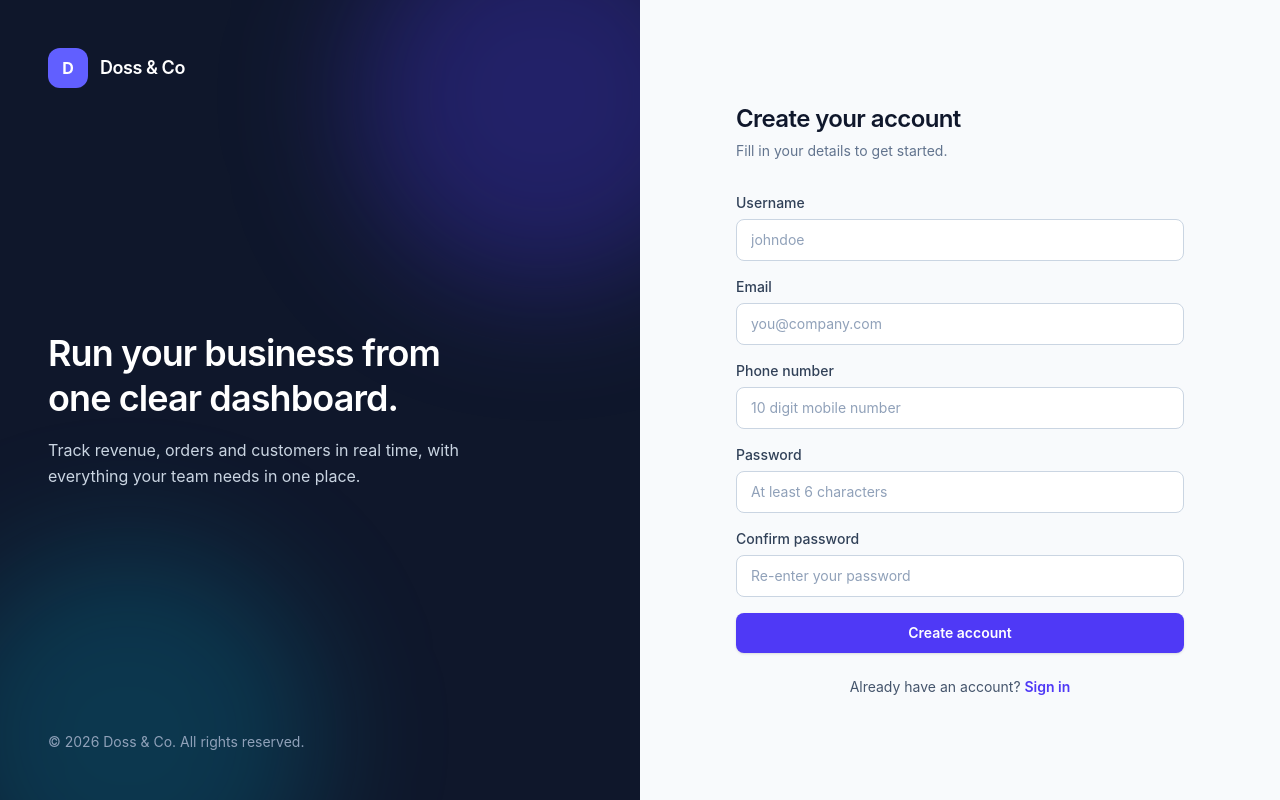
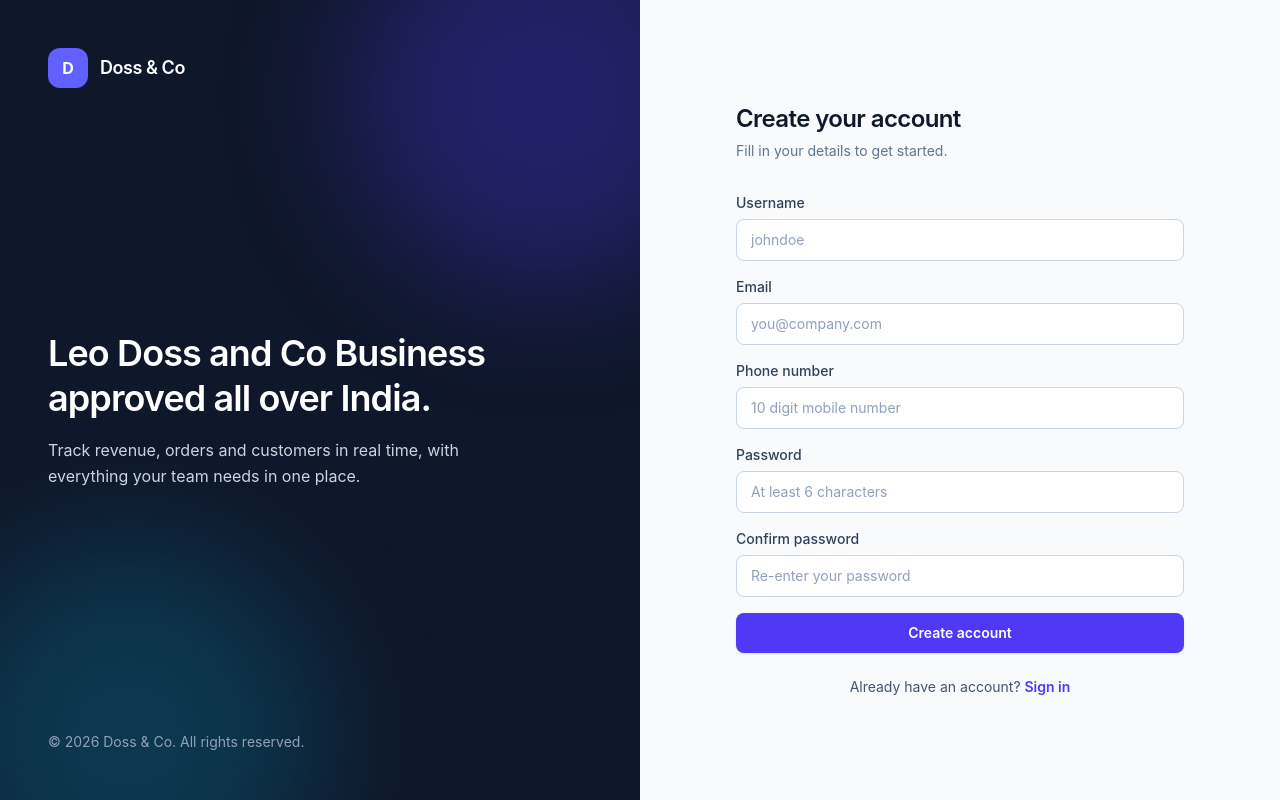
Before and after one commit to DileepMylapuri/Authentication_Form, a React (Vite) app: page / in a window 1280 px wide. Built offline with nearby package versions, Linux system fonts and the light colour scheme.

Commit message:
Update login page heading

```diff
--- a/src/components/auth/BrandPanel.jsx
+++ b/src/components/auth/BrandPanel.jsx
@@ -10,7 +10,7 @@ const BrandPanel = () => (
         </div>
         <div className='relative max-w-md'>
             <h1 className='text-4xl font-semibold leading-tight tracking-tight'>
-                Run your business from one clear dashboard.
+                Leo Doss and Co Business approved all over India.
             </h1>
             <p className='mt-4 text-slate-300 leading-relaxed'>
                 Track revenue, orders and customers in real time, with everything your team needs in one place.
```
